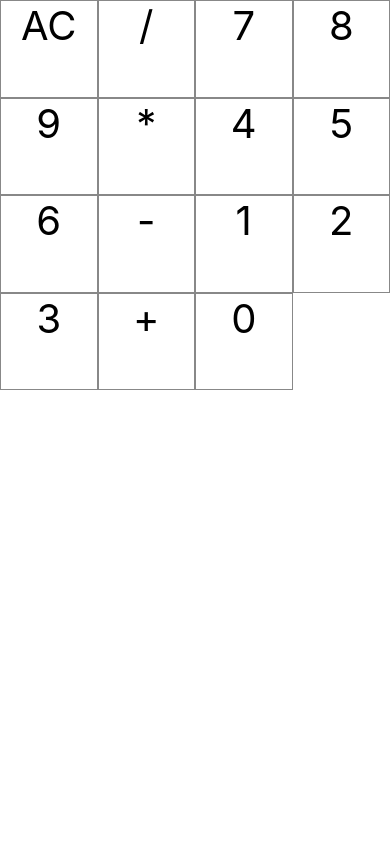
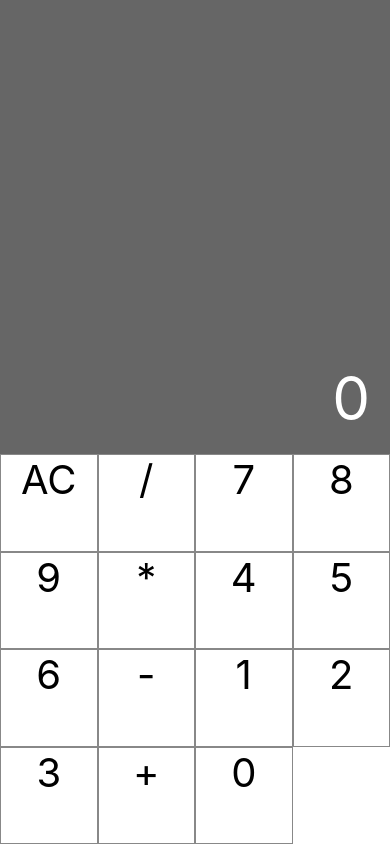
Before and after one commit to HDeiro/react-native-studies, a React Native app in the folder calculator/: screen / in a window 390 px wide. Built offline with nearby package versions, Linux system fonts and the light colour scheme.

Commit message:
Add Display Component

```diff
--- a/calculator/src/App.tsx
+++ b/calculator/src/App.tsx
@@ -1,7 +1,8 @@
-import React, {useRef} from 'react';
+import React, {useRef, useState} from 'react';
 import {SafeAreaView, StyleSheet, View} from 'react-native';
 import basicCalcData from './data/basic-calc.json';
 import Button from './components/Button';
+import Display from './components/Display';
 
 const styles = StyleSheet.create({
   container: {
@@ -15,8 +16,11 @@ const styles = StyleSheet.create({
 
 const App = () => {
   const calcDataRef = useRef(basicCalcData);
+  const [value, updateValue] = useState('0');
+
   return (
     <SafeAreaView style={styles.container}>
+      <Display value={value} />
       <View style={styles.buttonContainer}>
         {calcDataRef.current.map(({label}) => (
           <Button
--- /dev/null
+++ b/calculator/src/components/Display.tsx
@@ -0,0 +1,32 @@
+import React from 'react';
+import {StyleSheet, Text, View} from 'react-native';
+
+type PropsType = {
+  value: string | number;
+};
+
+const styles = StyleSheet.create({
+  Display: {
+    flex: 1,
+    padding: 20,
+    justifyContent: 'flex-end',
+    backgroundColor: 'rgba(0, 0, 0, .6)',
+    alignItems: 'flex-end',
+  },
+  DisplayValue: {
+    fontSize: 60,
+    color: '#fff',
+  },
+});
+
+const Display = ({value}: PropsType) => {
+  return (
+    <View style={styles.Display}>
+      <Text style={styles.DisplayValue} numberOfLines={1}>
+        {value}
+      </Text>
+    </View>
+  );
+};
+
+export default Display;
```
